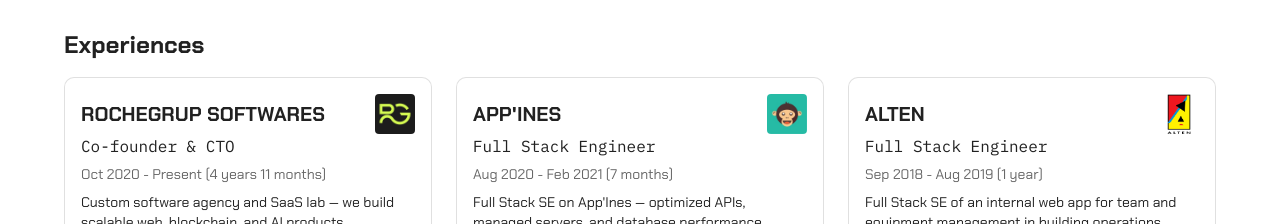
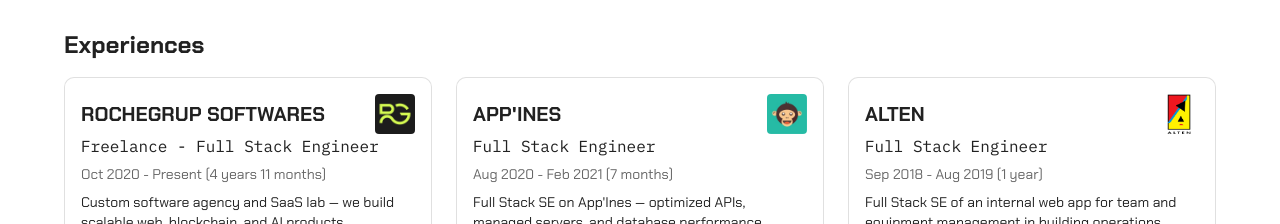
Before and after one commit to thomaslogs/thomaslogs-page, a Next.js app: page / in a window 1280 px wide. Shown: the part 960-1184 px from the top of the page. Built offline with nearby package versions, Linux system fonts and the light colour scheme.

Commit message:
[UPDATE]: site

```diff
--- a/app/_components/Experiences.tsx
+++ b/app/_components/Experiences.tsx
@@ -21,7 +21,7 @@
 const rawExperiences = [
     {
         company: 'ROCHEGRUP SOFTWARES',
-        title: 'Co-founder & CTO',
+        title: 'Freelance - Full Stack Engineer',
         from: '2020-10-01',
         to: null,
         description: 'Custom software agency and SaaS lab — we build scalable web, blockchain, and AI products.',
```
